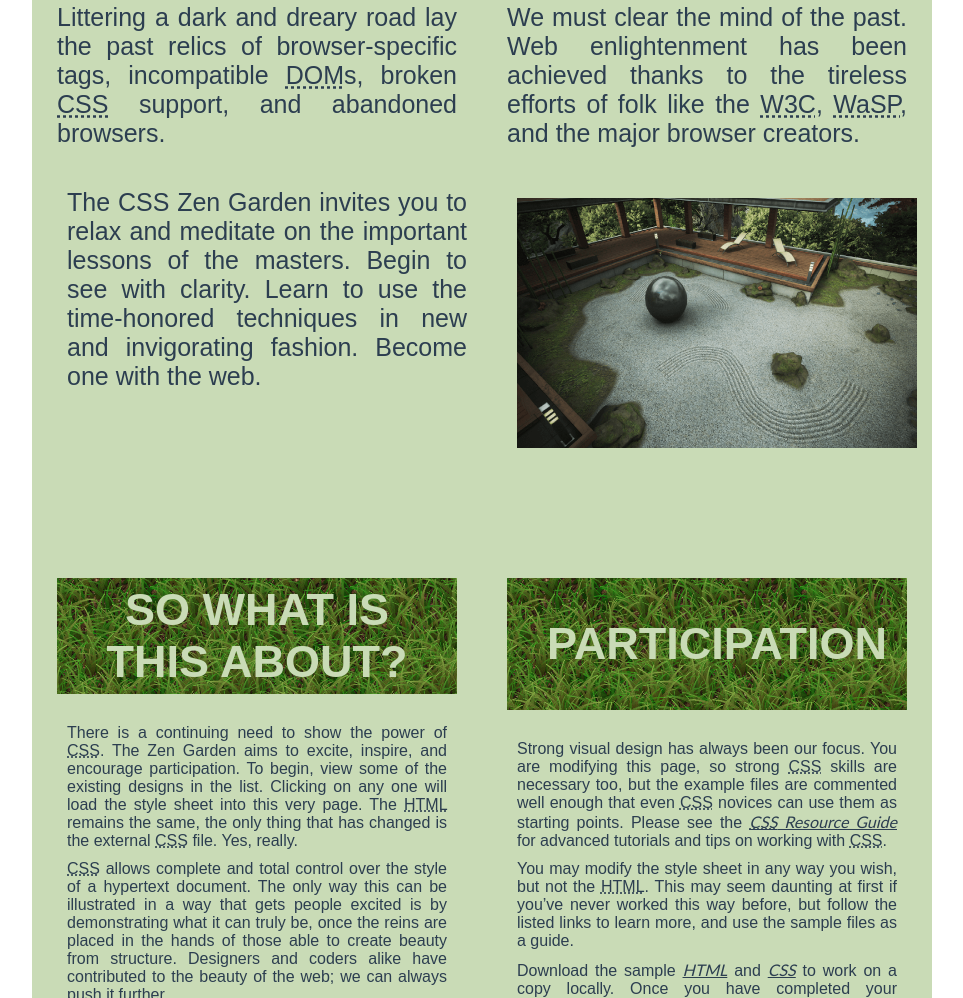
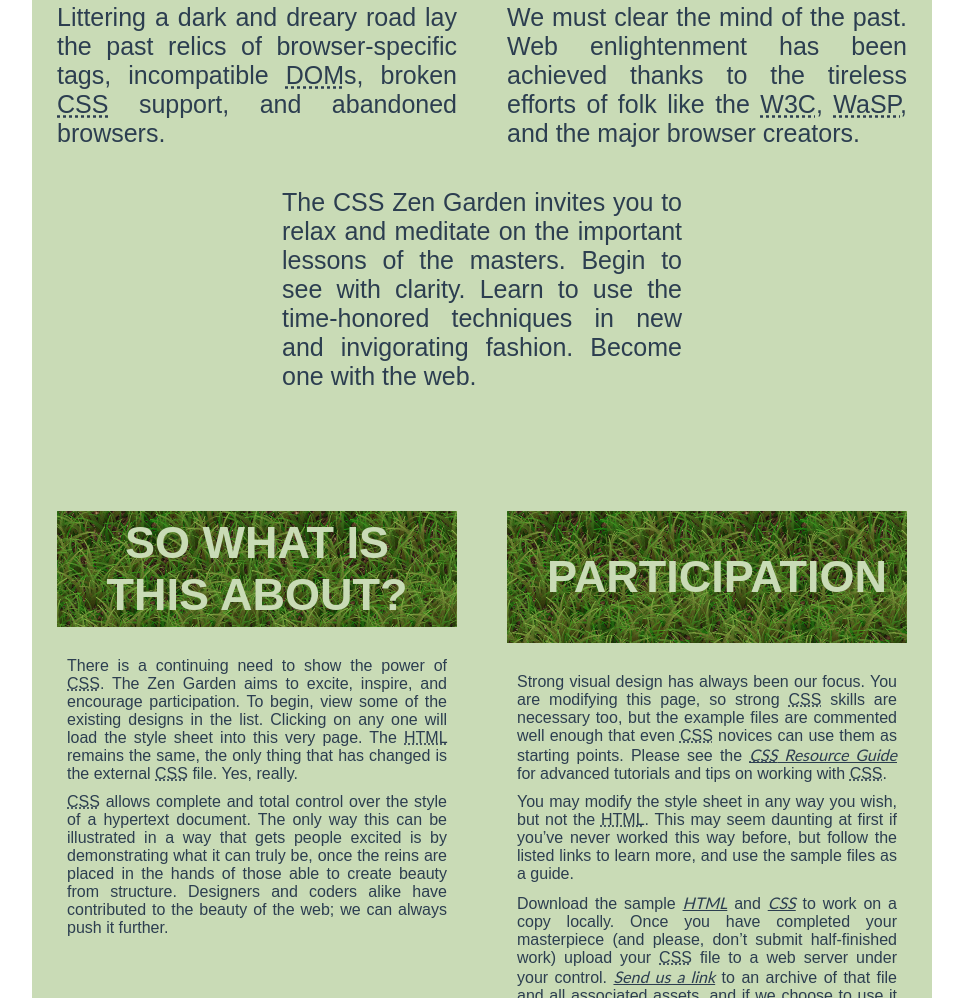
Before and after one commit to rilhad1/zengarden, a plain HTML site: page index.html in a window 1280 px wide. Shown: the part 826-1824 px from the top of the page, without its empty margins (158-1121 px from the left). Drawn offline with Linux system fonts and the light colour scheme; a web font is replaced by a local one.

Commit message:
add new file

```diff
--- a/css/index.css
+++ b/css/index.css
@@ -103,12 +103,6 @@ a {
   width: 400px;
 }
 
-.road>img {
-  width: 400px;
-  height: 250px;
-  margin: 30px 0;
-}
-
 .about {
   display: flex;
   flex-wrap: wrap;
--- a/index.html
+++ b/index.html
@@ -16,11 +16,6 @@
 
 </head>
 
-<!--
-  font-family: 'Titillium Web', sans-serif;
-  font-family: 'Roboto Slab', sans-serif;
-  font-family: 'Lato', sans-serif;
--->
 
 <body>
 	<div id="grass">
@@ -40,8 +35,7 @@
 				<h3>The Road to Enlightenment</h3>
 				<p> Littering a dark and dreary road lay the past relics of browser-specific tags, incompatible <abbr title="Document Object Model">DOM</abbr>s, broken <abbr title="Cascading Style Sheets">CSS</abbr> support, and abandoned browsers.</p>
 				<p> We must clear the mind of the past. Web enlightenment has been achieved thanks to the tireless efforts of folk like the <abbr title="World Wide Web Consortium">W3C</abbr>, <abbr title="Web Standards Project">WaSP</abbr>, and the major browser creators.</p>
-				<p> The CSS Zen Garden invites you to relax and meditate on the important lessons of the masters. Begin to see with clarity. Learn to use the time-honored techniques in new and invigorating fashion. Become one with the web.</p><img src="css/img/background-img.png"
-				 alt="garden">
+				<p> The CSS Zen Garden invites you to relax and meditate on the important lessons of the masters. Begin to see with clarity. Learn to use the time-honored techniques in new and invigorating fashion. Become one with the web.</p>
 			</div>
 		</section>
 
```
